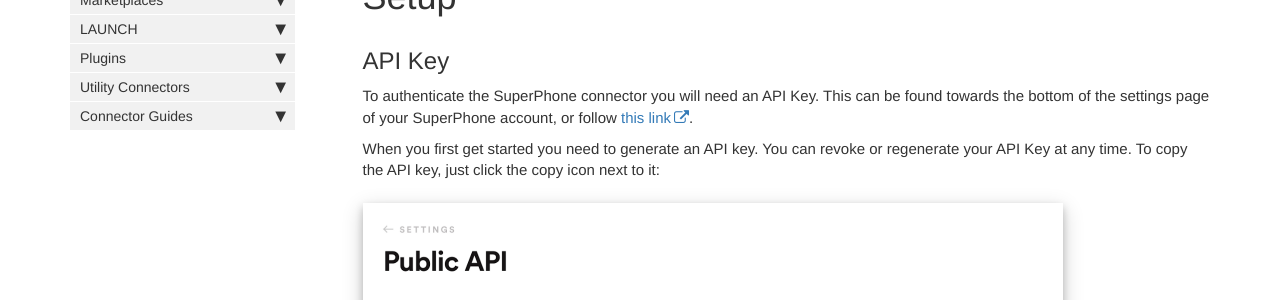
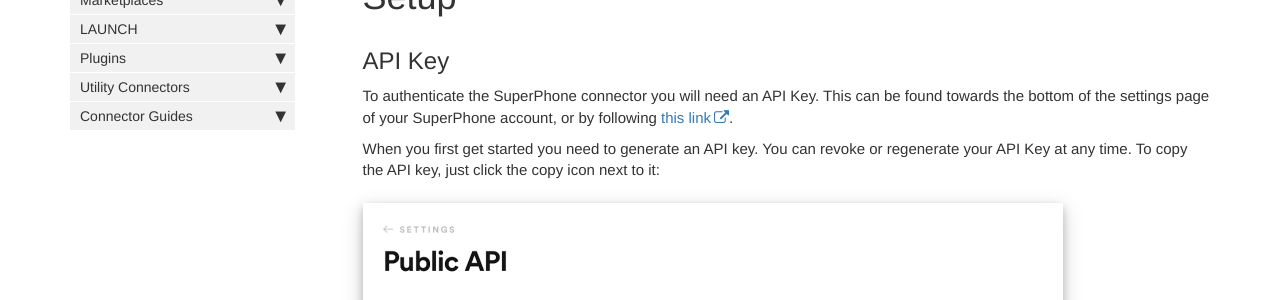
Before and after one commit to sneakysneak/docs, a Jekyll site: the page built from pages/connector-authentication/superphone_docs.md, in a window 1280 px wide and 1353 px high. Shown: the part 288-588 px from the top of the window. Built offline with Jekyll 4.4.1, drawn with Linux system fonts in a browser that asks for light colours; nearby versions of some CDN libraries; comment, search, counter and statistics services are not loaded.

Commit message:
changed a word

```diff
--- a/pages/connector-authentication/superphone_docs.md
+++ b/pages/connector-authentication/superphone_docs.md
@@ -9,7 +9,7 @@ tags: [connector]
 
 ## API Key
 
-To authenticate the SuperPhone connector you will need an API Key. This can be found towards the bottom of the settings page of your SuperPhone account, or follow [this link](https://app.superphone.io/settings/public-api-key).
+To authenticate the SuperPhone connector you will need an API Key. This can be found towards the bottom of the settings page of your SuperPhone account, or by following [this link](https://app.superphone.io/settings/public-api-key).
 
 When you first get started you need to generate an API key. You can revoke or regenerate your API Key at any time. To copy the API key, just click the copy icon next to it:
 
```
